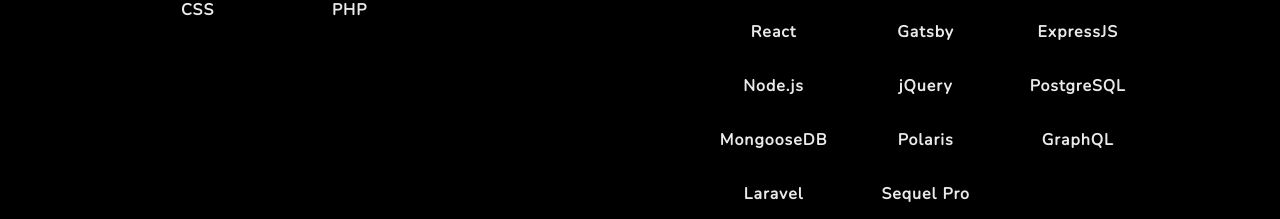
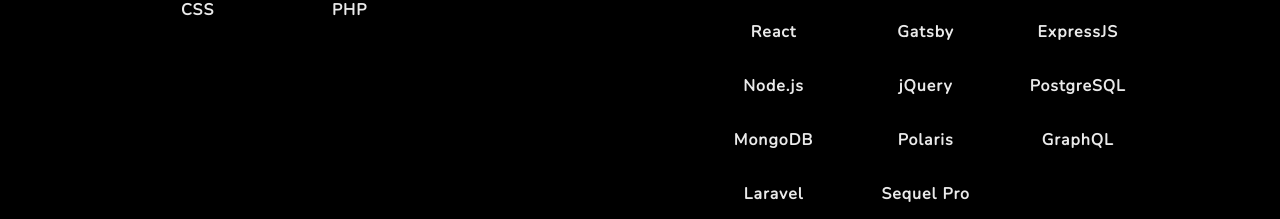
Before and after one commit to hannahjn/hannahnorish.com, a React (Create React App) app: page / in a window 1280 px wide. Shown: the part 1712-1931 px from the top of the page. Built offline with nearby package versions, Linux system fonts and the light colour scheme.

Commit message:
framework update

```diff
--- a/src/App.js
+++ b/src/App.js
@@ -47,7 +47,7 @@
     { title:'Node.js' },
     { title:'jQuery' },
     { title:'PostgreSQL' },
-    { title:'MongooseDB' },
+    { title:'MongoDB' },
     { title:'Polaris' },
     { title:'GraphQL' },
     { title:'Laravel' },
```
